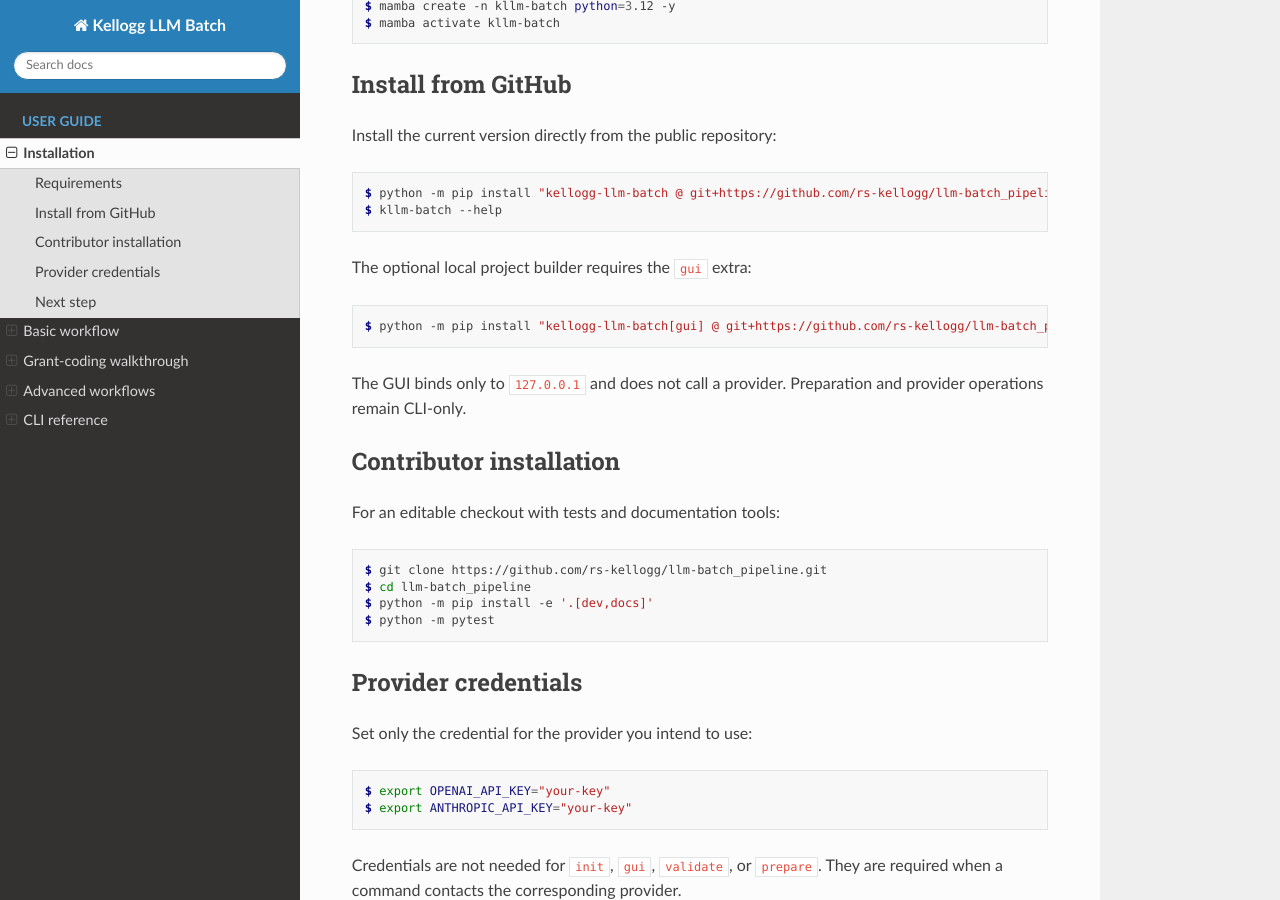
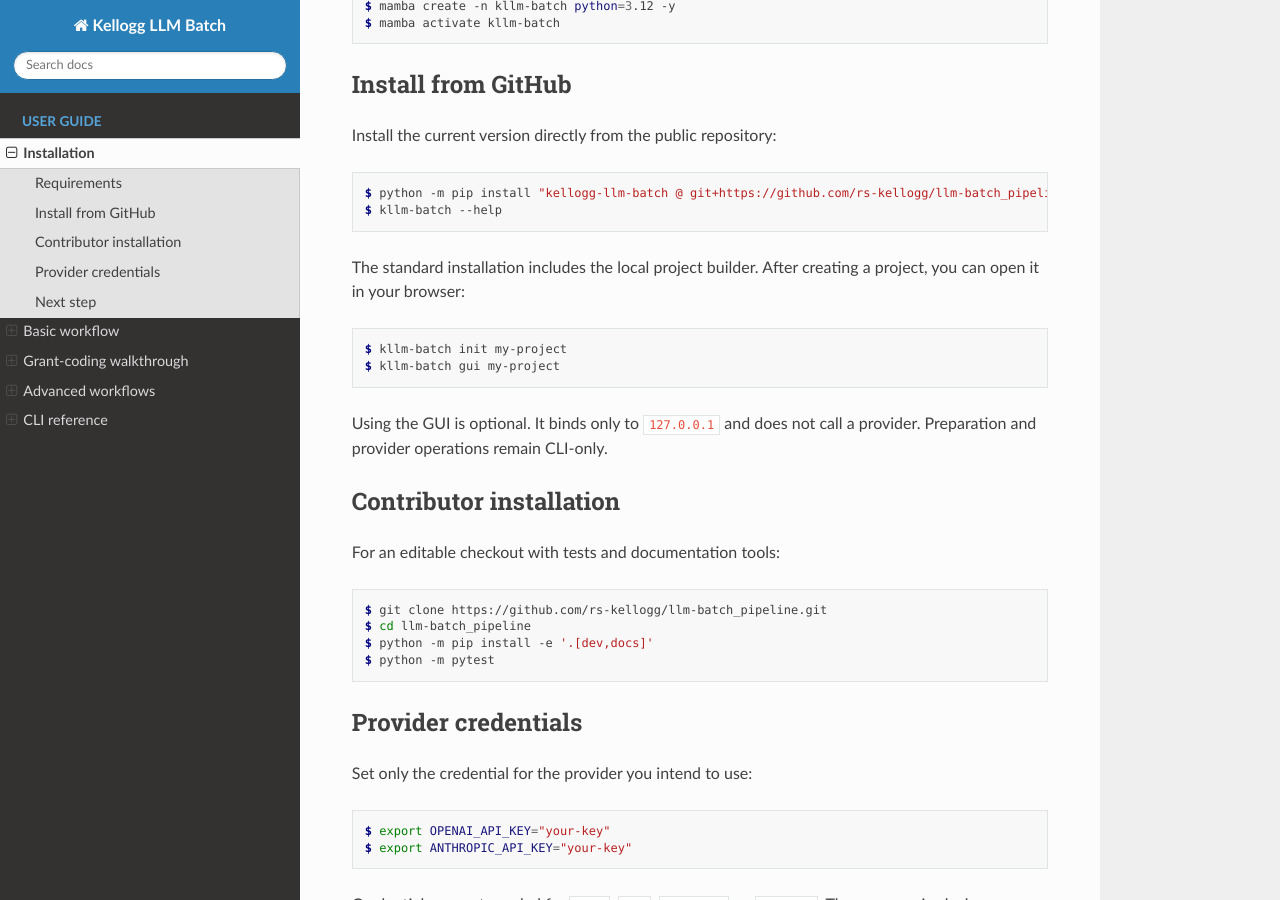
Before and after one commit to rs-kellogg/llm-batch_pipeline, a Sphinx documentation site: the page built from docs/installation.rst, in a window 1280 px wide and 900 px high, scrolled down 303 px. Built offline with Sphinx 7.4.7 and the Read the Docs theme 3.1.0, drawn with Linux system fonts in a browser that asks for light colours.

Commit message:
add gui to standard installation

```diff
--- a/docs/basic.rst
+++ b/docs/basic.rst
@@ -49,8 +49,8 @@
 Optional: use the project builder
 ~~~~~~~~~~~~~~~~~~~~~~~~~~~~~~~~~
 
-If the ``gui`` extra is installed, open the initialized project in a local
-browser:
+The standard installation includes the project builder. To edit the
+initialized project in a local browser, run:
 
 .. code-block:: console
 
--- a/docs/installation.rst
+++ b/docs/installation.rst
@@ -25,14 +25,16 @@
    $ python -m pip install "kellogg-llm-batch @ git+https://github.com/rs-kellogg/llm-batch_pipeline.git"
    $ kllm-batch --help
 
-The optional local project builder requires the ``gui`` extra:
+The standard installation includes the local project builder. After creating
+a project, you can open it in your browser:
 
 .. code-block:: console
 
-   $ python -m pip install "kellogg-llm-batch[gui] @ git+https://github.com/rs-kellogg/llm-batch_pipeline.git"
+   $ kllm-batch init my-project
+   $ kllm-batch gui my-project
 
-The GUI binds only to ``127.0.0.1`` and does not call a provider. Preparation
-and provider operations remain CLI-only.
+Using the GUI is optional. It binds only to ``127.0.0.1`` and does not call a
+provider. Preparation and provider operations remain CLI-only.
 
 Contributor installation
 ------------------------
--- a/pyproject.toml
+++ b/pyproject.toml
@@ -17,12 +17,13 @@
   "pydantic>=2.7",
   "pyyaml>=6.0",
   "rich>=13.0",
+  "streamlit>=1.50,<2",
   "typer>=0.12",
 ]
 
 [project.optional-dependencies]
-gui = ["streamlit>=1.50,<2"]
-dev = ["pytest>=8", "pytest-cov>=5", "streamlit>=1.50,<2"]
+gui = []
+dev = ["pytest>=8", "pytest-cov>=5"]
 docs = ["sphinx>=7", "sphinx-rtd-theme>=2"]
 
 [project.scripts]
```
Also changed, not shown: README.md (+3 -0 lines), docs/GUI_PROJECT_BUILDER_PLAN.md (+3 -3 lines), examples/grant_coding/README.md, 2 other files.
